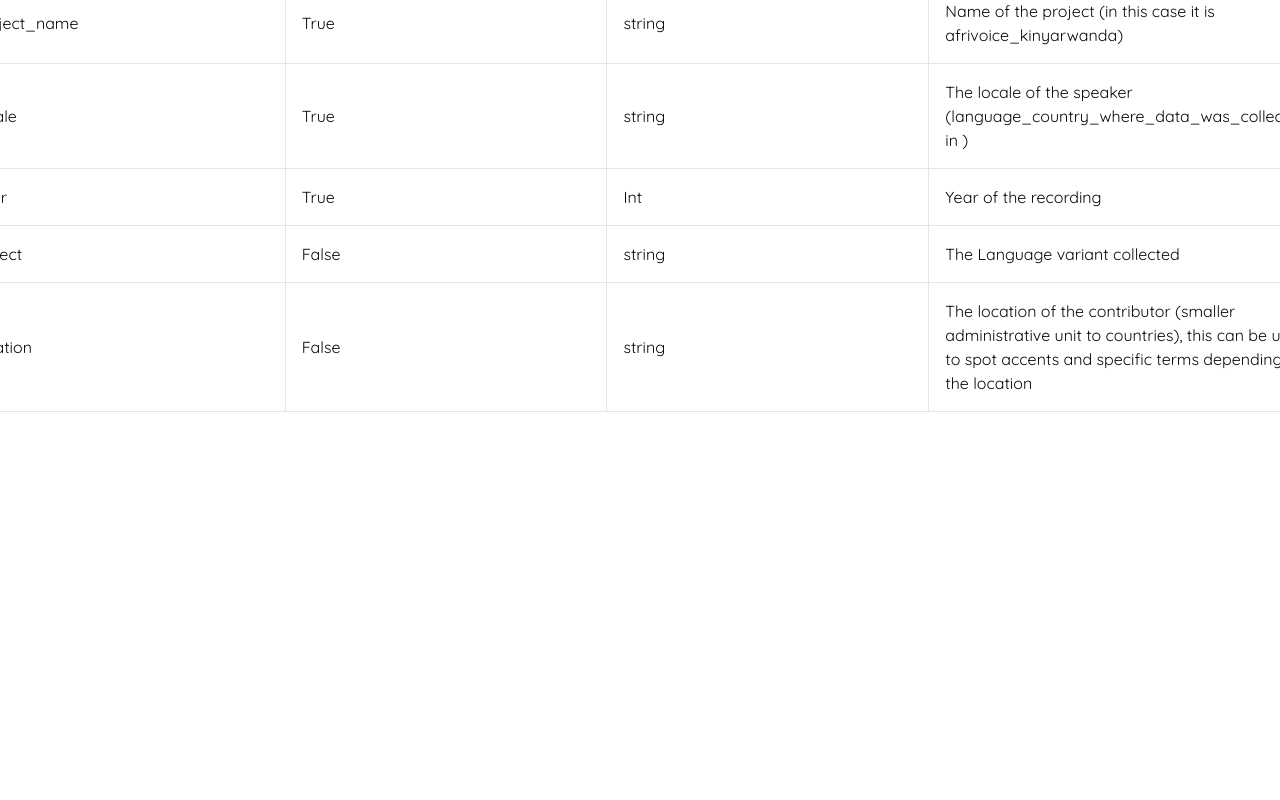
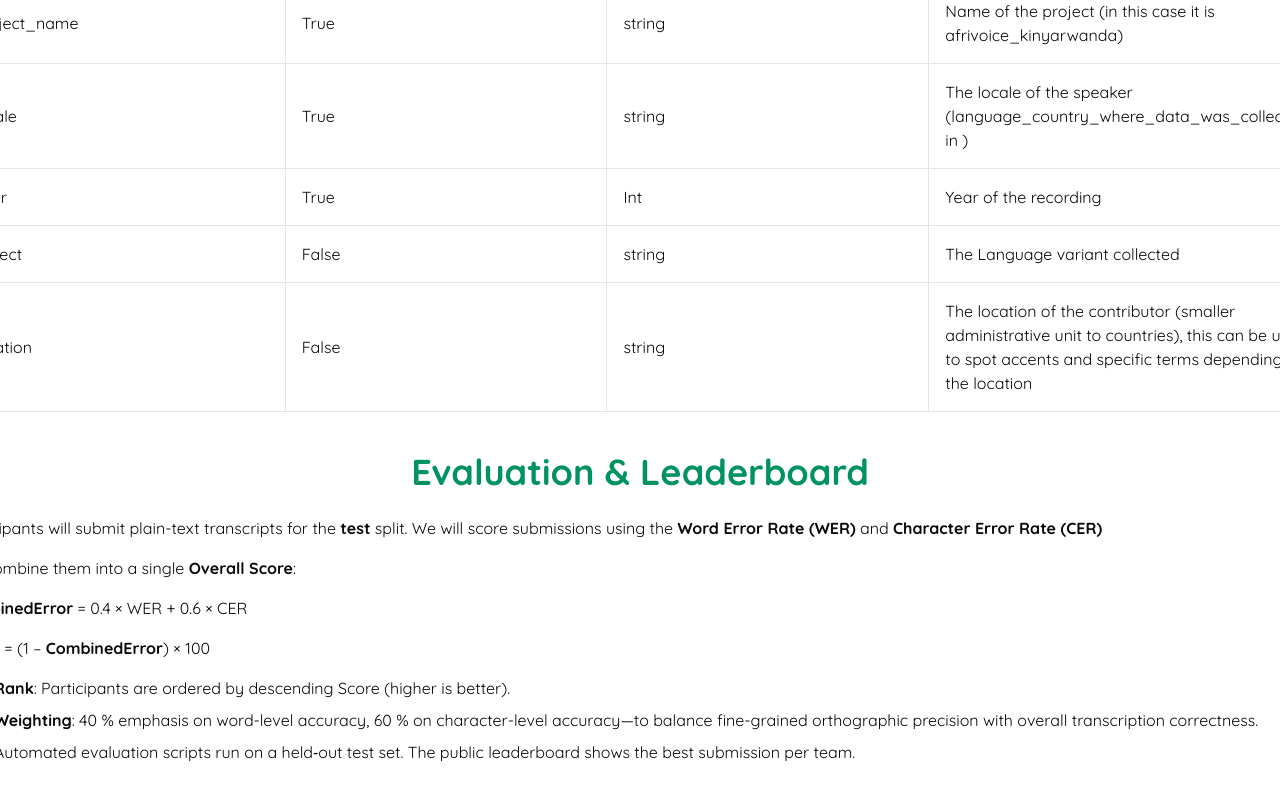
Before and after one commit to Digital-Umuganda/kasr_hackathon, a React (Vite) app: page / in a window 1280 px wide. Shown: the part 4022-4822 px from the top of the page. Before the commit the page ends 4474 px from the top, so only its background shows below. Built offline with nearby package versions, Linux system fonts and the light colour scheme.

Commit message:
evaluation and leaderboard

```diff
--- a/src/App.tsx
+++ b/src/App.tsx
@@ -6,6 +6,7 @@ import Tracks from "./components/sections/tracks";
 import Overview from "./components/sections/overview";
 import Structure from "./components/sections/structure";
 import Motivation from "./components/sections/motivation";
+import EvaluationAndLeaderboard from "./components/sections/evaluation";
 
 function App() {
   return (
@@ -17,6 +18,7 @@ function App() {
         <Motivation />
         <Tracks />
         <Structure />
+        <EvaluationAndLeaderboard />
       </Width>
     </main>
   );
--- /dev/null
+++ b/src/components/sections/evaluation.tsx
@@ -0,0 +1,51 @@
+// Components
+import Title from "../title";
+
+const EvaluationAndLeaderboard = () => {
+  return (
+    <div className="w-full flex flex-col gap-6">
+      <Title className="text-[#009263] text-4xl">
+        Evaluation & Leaderboard
+      </Title>
+      <div className="flex flex-col gap-4">
+        <p className="text-justify">
+          Participants will submit plain-text transcripts for the{" "}
+          <span className="font-black">test</span> split. We will score
+          submissions using the{" "}
+          <span className="font-black">Word Error Rate (WER)</span> and{" "}
+          <span className="font-black">Character Error Rate (CER)</span>
+        </p>
+        <p className="text-justify">
+          We combine them into a single{" "}
+          <span className="font-black">Overall Score</span>:
+        </p>
+        <p className="text-justify">
+          <span className="font-black">CombinedError</span> = 0.4 × WER + 0.6 ×
+          CER
+        </p>
+        <p className="text-justify">
+          <span className="font-black">Score</span> = (1 –{" "}
+          <span className="font-black">CombinedError</span>) × 100
+        </p>
+        <ul className="list-disc list-inside pl-4 flex flex-col gap-2">
+          <li className="text-justify">
+            <span className="font-black">Rank</span>: Participants are ordered
+            by descending Score (higher is better).
+          </li>
+          <li className="text-justify">
+            <span className="font-black">Weighting</span>: 40 % emphasis on
+            word-level accuracy, 60 % on character-level accuracy—to balance
+            fine-grained orthographic precision with overall transcription
+            correctness.
+          </li>
+          <li className="text-justify">
+            Automated evaluation scripts run on a held‑out test set. The public
+            leaderboard shows the best submission per team.
+          </li>
+        </ul>
+      </div>
+    </div>
+  );
+};
+
+export default EvaluationAndLeaderboard;
```
